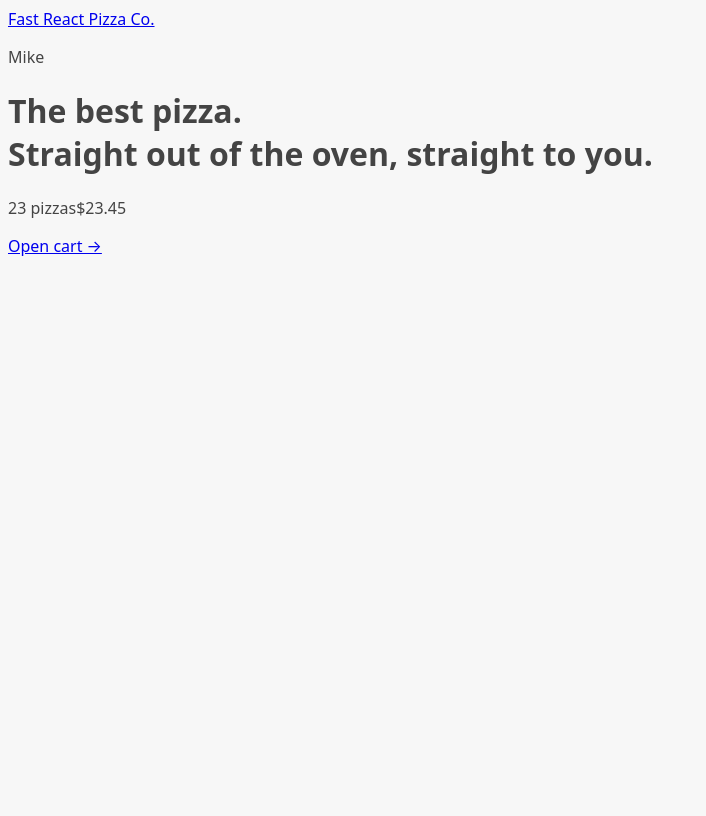
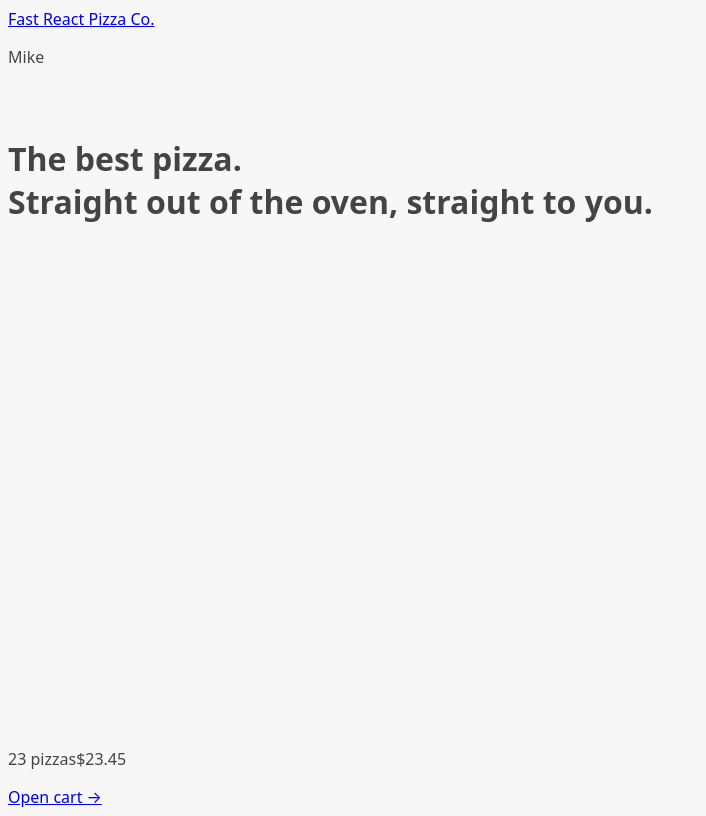
Before and after one commit to Mikiyas6/Fast-React-Pizza, a React (Vite) app: page / in a window 1280 px wide. Shown: the whole page, without its empty margins (0-706 px from the left). Built offline with nearby package versions, Linux system fonts and the light colour scheme.

Commit message:
Displaying a loading indicator

```diff
--- a/src/UI/AppLayout.jsx
+++ b/src/UI/AppLayout.jsx
@@ -1,9 +1,19 @@
 import Header from "./Header";
 import CartOverview from "../features/cart/CartOverview";
-import { Outlet } from "react-router-dom";
+import { Outlet, useNavigate, useNavigation } from "react-router-dom";
+import Loader from "./Loader";
 function AppLayout() {
+  const navigation = useNavigation();
+  // It provides information about the current navigation state of the application
+  //   The navigation object contains the state of the navigation process, with key properties like:
+  // state: Indicates the current state of the navigation. Common values include:
+  // "idle": No navigation is occurring.
+  // "loading": A route transition is in progress (e.g., fetching data or loading a new route).
+  // "submitting": A form submission is happening during navigation.
+  const isLoading = navigation.state === "loading";
   return (
-    <div>
+    <div className="layout">
+      {isLoading && <Loader />}
       <Header />
       <main>
         <Outlet />
--- /dev/null
+++ b/src/UI/Loader.jsx
@@ -0,0 +1,5 @@
+function Loader() {
+  return <div className="loader"></div>;
+}
+
+export default Loader;
--- a/src/features/menu/Menu.jsx
+++ b/src/features/menu/Menu.jsx
@@ -3,6 +3,7 @@
 import MenuItem from "./MenuItem";
 function Menu() {
   const menu = useLoaderData();
+
   return (
     <ul>
       {menu.map((pizza) => (
```
